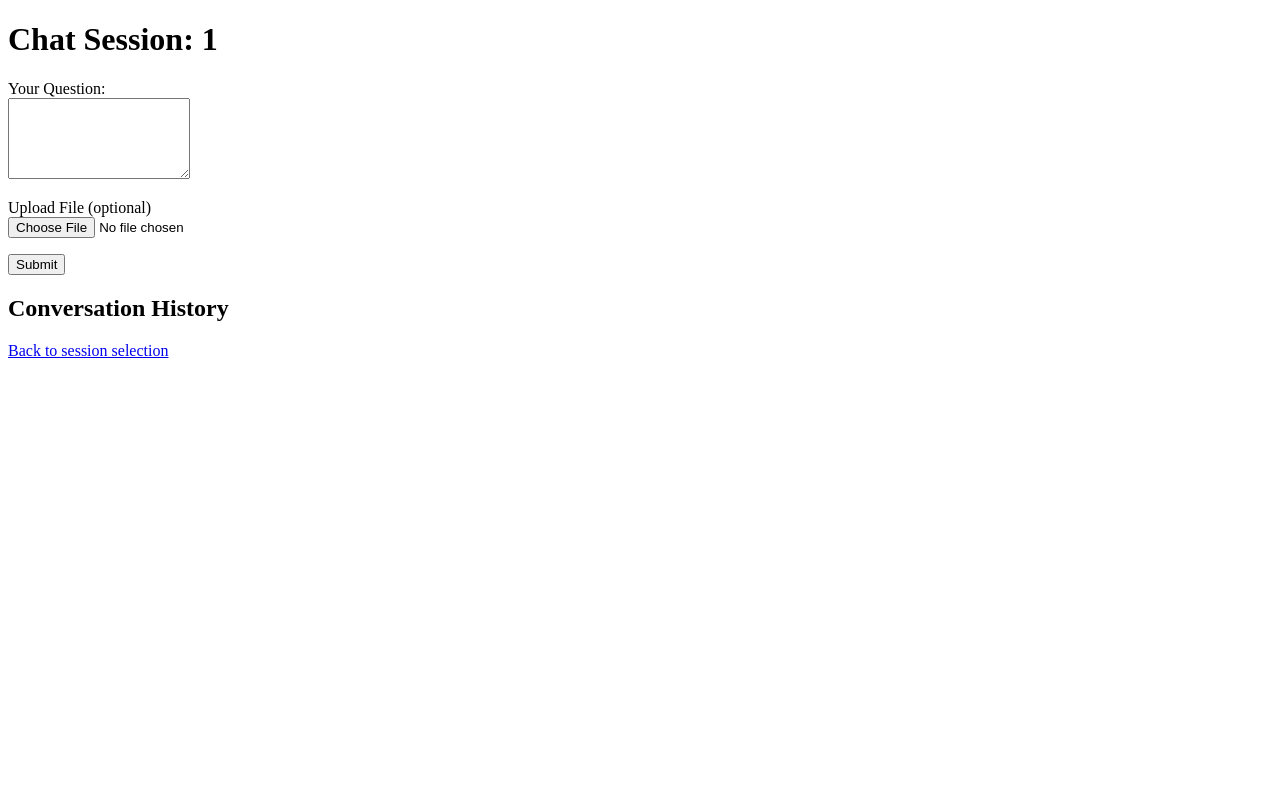
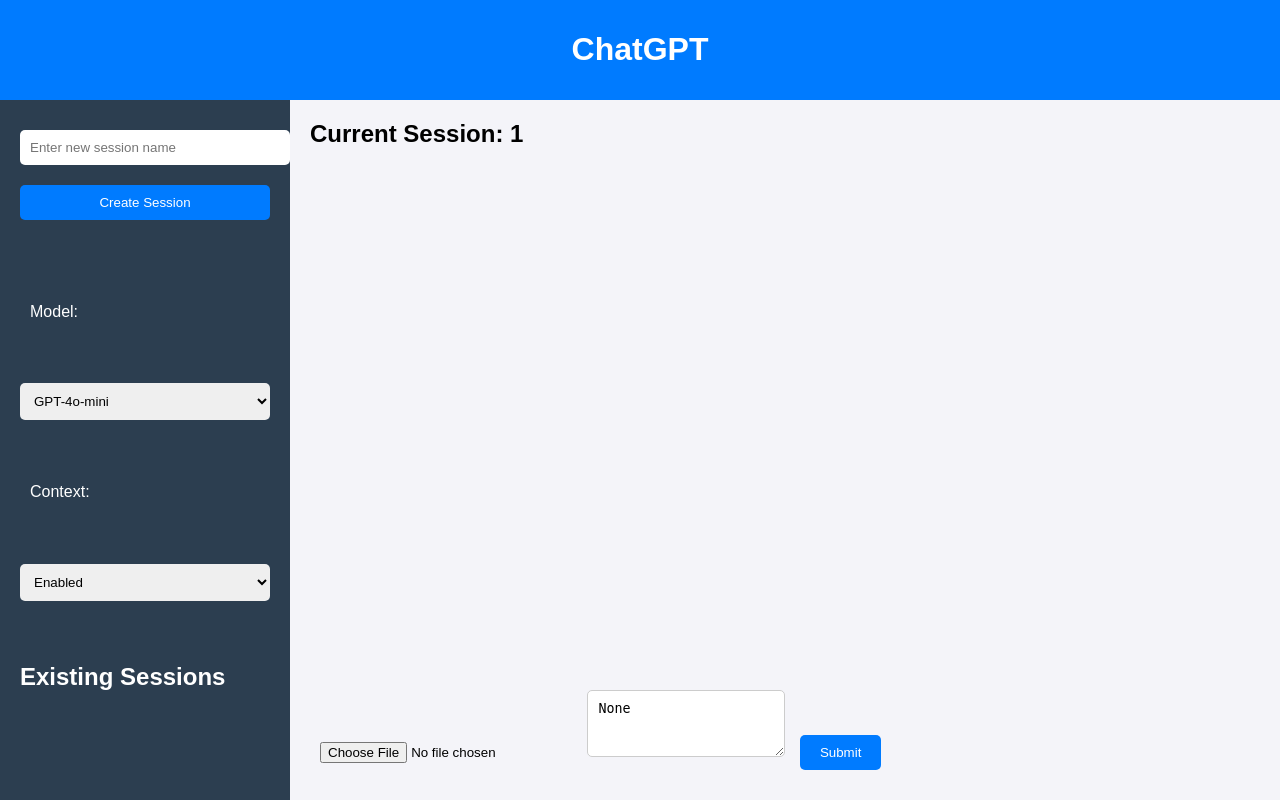
Before and after one commit to Jieqing-Yang/your-own-ChatGPT, a Flask app: page /chat/1 in a window 1280 px wide. Run offline with Flask 3, Linux system fonts and the light colour scheme; some libraries are stand-ins or nearby versions.

Commit message:
Improve web appearance and functionality

```diff
--- a/chatgpt_web/app.py
+++ b/chatgpt_web/app.py
@@ -25,14 +25,14 @@
     file = FileField('Upload File (optional)')
     submit = SubmitField('Submit')
 
-def get_response(prompt, history):
+def get_response(prompt, history, model):
     messages = [{"role": "system", "content": "You are a helpful assistant."}]
     if history:
         messages += history
     messages.append({"role": "user", "content": prompt})
 
     response = openai.ChatCompletion.create(
-        model="gpt-4o-mini-2024-07-18",  # You can choose models like "gpt-4o-mini" "gpt-3.5-turbo" or "text-davinci-003"
+        model=model,  # Use the selected model
         messages=messages,
         max_tokens=150,
         temperature=0.7,
@@ -68,29 +68,32 @@
 def chat(session_name):
     form = ChatForm()
     history = load_conversation(session_name)
+    model = request.args.get('model', 'gpt-4o-mini-2024-07-18')
+    context = request.args.get('context', 'enabled')
+    sessions = [f[:-3] for f in os.listdir(app.config['SESSION_FOLDER']) if f.endswith('.md')]
+
+    if context == 'disabled':
+        history = []  # Clear history if context is disabled
 
     if form.validate_on_submit():
         prompt = form.prompt.data
         file = form.file.data
 
-        # Process uploaded file if it exists
         if file:
             file_path = os.path.join(app.config['UPLOAD_FOLDER'], file.filename)
             file.save(file_path)
 
-        # Get response from GPT
-        response = get_response(prompt, history)
+        response = get_response(prompt, history, model)
 
-        # Save prompt and response in history
         history.append({"role": "user", "content": prompt})
         history.append({"role": "assistant", "content": response})
 
-        # Save conversation to file
-        save_conversation(session_name, f"You: {prompt}\nChatGPT: {response}\n\n")
+        if context == 'enabled':
+            save_conversation(session_name, f"You: {prompt}\nChatGPT: {response}\n\n")
 
-        return redirect(url_for('chat', session_name=session_name))
+        return redirect(url_for('chat', session_name=session_name, model=model, context=context))
 
-    return render_template('chat.html', form=form, history=history, session_name=session_name)
+    return render_template('chat.html', form=form, history=history, session_name=session_name, sessions=sessions, model=model, context=context)
 
 @app.route('/create_session', methods=['POST'])
 def create_session():
--- /dev/null
+++ b/chatgpt_web/static/css/style.css
@@ -0,0 +1,129 @@
+body {
+    font-family: Arial, sans-serif;
+    background-color: #f4f4f9;
+    margin: 0;
+    padding: 0;
+    display: flex;
+    flex-direction: column;
+    height: 100vh;
+}
+
+header {
+    background-color: #007bff;
+    color: white;
+    padding: 10px 20px;
+    text-align: center;
+}
+
+.container {
+    flex: 1;
+    display: flex;
+    height: calc(100% - 50px); /* Adjust height to exclude header */
+}
+
+.sidebar {
+    width: 250px;
+    background-color: #2c3e50;
+    color: white;
+    padding: 20px;
+    display: flex;
+    flex-direction: column;
+    justify-content: space-between;
+}
+
+.sidebar h2, .sidebar form, .sidebar ul {
+    margin-bottom: 20px;
+}
+
+.sidebar input[type="text"], .sidebar button, .sidebar select, .sidebar label {
+    width: 100%;
+    padding: 10px;
+    margin: 10px 0;
+    border-radius: 5px;
+    border: none;
+}
+
+.sidebar button {
+    background-color: #007bff;
+    color: #fff;
+    cursor: pointer;
+}
+
+.sidebar button:hover {
+    background-color: #0056b3;
+}
+
+.main {
+    flex: 1;
+    display: flex;
+    flex-direction: column;
+    padding: 20px;
+}
+
+.main-header {
+    display: flex;
+    justify-content: space-between;
+    align-items: center;
+}
+
+.main-header h1 {
+    margin: 0;
+    font-size: 24px;
+}
+
+.main .messages {
+    flex: 1;
+    overflow-y: auto;
+    margin-bottom: 20px;
+}
+
+.message {
+    padding: 10px;
+    border-radius: 5px;
+    margin-bottom: 10px;
+    width: fit-content;
+    max-width: 70%;
+}
+
+.message.user {
+    background-color: #e0f7fa;
+    align-self: flex-end;
+}
+
+.message.assistant {
+    background-color: #e8f5e9;
+    align-self: flex-start;
+}
+
+.footer {
+    display: flex;
+    justify-content: space-between;
+    align-items: center;
+    padding: 10px;
+    background-color: #f4f4f9;
+}
+
+.footer textarea {
+    flex: 1;
+    padding: 10px;
+    margin-right: 10px;
+    border-radius: 5px;
+    border: 1px solid #ccc;
+}
+
+.footer input[type="file"] {
+    margin-right: 10px;
+}
+
+.footer button {
+    background-color: #007bff;
+    color: #fff;
+    border: none;
+    padding: 10px 20px;
+    cursor: pointer;
+    border-radius: 5px;
+}
+
+.footer button:hover {
+    background-color: #0056b3;
+}
--- /dev/null
+++ b/chatgpt_web/static/js/script.js
@@ -0,0 +1,25 @@
+function changeModel(chatUrl) {
+    const model = document.getElementById('model').value;
+    const url = new URL(chatUrl);
+    url.searchParams.set('model', model);
+    window.location.href = url;
+}
+
+function changeContext(chatUrl) {
+    const context = document.getElementById('context').value;
+    const url = new URL(chatUrl);
+    url.searchParams.set('context', context);
+    window.location.href = url;
+}
+
+function submitOnEnter(event) {
+    if (event.key === 'Enter' && !event.shiftKey) {
+        event.preventDefault();
+        event.target.form.submit();
+    }
+}
+
+function submitForm(event) {
+    event.preventDefault();
+    event.target.submit();
+}
--- a/chatgpt_web/templates/chat.html
+++ b/chatgpt_web/templates/chat.html
@@ -3,27 +3,101 @@
 <head>
     <meta charset="UTF-8">
     <title>Chat with ChatGPT</title>
+    <link rel="stylesheet" href="{{ url_for('static', filename='css/style.css') }}">
+    <script src="{{ url_for('static', filename='js/script.js') }}" defer></script>
 </head>
 <body>
-    <h1>Chat Session: {{ session_name }}</h1>
-    <form method="post" enctype="multipart/form-data">
-        {{ form.hidden_tag() }}
-        <p>
-            {{ form.prompt.label }}<br>
-            {{ form.prompt(size=40, rows=5) }}
-        </p>
-        <p>
-            {{ form.file.label }}<br>
-            {{ form.file() }}
-        </p>
-        <p>{{ form.submit() }}</p>
-    </form>
-    <h2>Conversation History</h2>
-    <ul>
-        {% for message in history %}
-        <li><strong>{{ message.role }}:</strong> {{ message.content }}</li>
-        {% endfor %}
-    </ul>
-    <a href="{{ url_for('index') }}">Back to session selection</a>
+    <!-- Header section with the title -->
+    <header>
+        <h1>ChatGPT</h1>
+    </header>
+    <!-- Main container split into sidebar and main chat area -->
+    <div class="container">
+        <!-- Sidebar for session management -->
+        <div class="sidebar">
+            <!-- Form to create a new session -->
+            <form action="{{ url_for('create_session') }}" method="post">
+                <input type="text" name="session_name" placeholder="Enter new session name">
+                <button type="submit">Create Session</button>
+            </form>
+            <!-- Model selection -->
+            <label for="model">Model:</label>
+            <select id="model" name="model" onchange="changeModel('{{ url_for('chat', session_name=session_name) }}')">
+                <option value="gpt-4o-mini-2024-07-18" {% if model == 'gpt-4o-mini-2024-07-18' %}selected{% endif %}>GPT-4o-mini</option>
+                <option value="gpt-3.5-turbo" {% if model == 'gpt-3.5-turbo' %}selected{% endif %}>GPT-3.5-turbo</option>
+                <option value="text-davinci-003" {% if model == 'text-davinci-003' %}selected{% endif %}>Text-Davinci-003</option>
+            </select>
+            <!-- Context switch -->
+            <label for="context">Context:</label>
+            <select id="context" name="context" onchange="changeContext('{{ url_for('chat', session_name=session_name) }}')">
+                <option value="enabled" {% if context == 'enabled' %}selected{% endif %}>Enabled</option>
+                <option value="disabled" {% if context == 'disabled' %}selected{% endif %}>Disabled</option>
+            </select>
+            <!-- List of existing sessions -->
+            <h2>Existing Sessions</h2>
+            <ul>
+                {% for session in sessions %}
+                <li><a href="{{ url_for('chat', session_name=session) }}" style="color:white;">{{ session }}</a></li>
+                {% endfor %}
+            </ul>
+        </div>
+        <!-- Main chat area -->
+        <div class="main">
+            <!-- Header of the main chat area with session name -->
+            <div class="main-header">
+                <h1>Current Session: {{ session_name }}</h1>
+            </div>
+            <!-- Container for chat messages -->
+            <div class="messages">
+                <ul class="message-list">
+                    {% for message in history %}
+                    <li class="message {{ message.role }}">
+                        <strong>{{ message.role }}:</strong> {{ message.content }}
+                    </li>
+                    {% endfor %}
+                </ul>
+            </div>
+            <!-- Footer with input form for new messages -->
+            <div class="footer">
+                <form method="post" enctype="multipart/form-data" onsubmit="submitForm(event)">
+                    {{ form.hidden_tag() }}
+                    <input type="file" name="file" />
+                    <textarea name="prompt" rows="3" placeholder="Type your message here..." onkeydown="submitOnEnter(event)">{{ form.prompt.data }}</textarea>
+                    <button type="submit">{{ form.submit.label }}</button>
+                </form>
+            </div>
+        </div>
+    </div>
+    <script>
+        // Function to handle model change and reload the page with the selected model
+        function changeModel(chatUrl) {
+            const model = document.getElementById('model').value;
+            const url = new URL(chatUrl);
+            url.searchParams.set('model', model);
+            window.location.href = url;
+        }
+
+        // Function to handle context change and reload the page with the selected context
+        function changeContext(chatUrl) {
+            const context = document.getElementById('context').value;
+            const url = new URL(chatUrl);
+            url.searchParams.set('context', context);
+            window.location.href = url;
+        }
+
+        // Function to submit the form on Enter key press
+        function submitOnEnter(event) {
+            if (event.key === 'Enter' && !event.shiftKey) {
+                event.preventDefault();
+                event.target.form.submit();
+            }
+        }
+
+        // Function to submit the form via the submit button
+        function submitForm(event) {
+            event.preventDefault();
+            event.target.submit();
+        }
+    </script>
 </body>
 </html>
```
Also changed, not shown: chatgpt_web/templates/index.html (+12 -2 lines).
